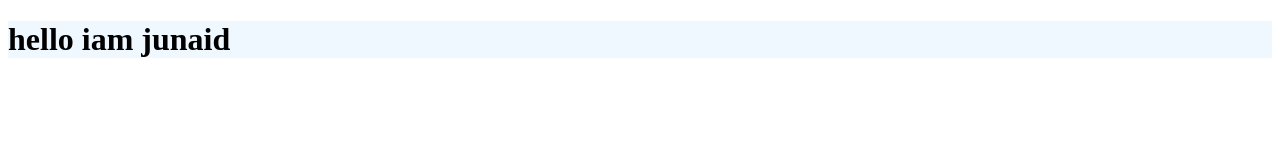
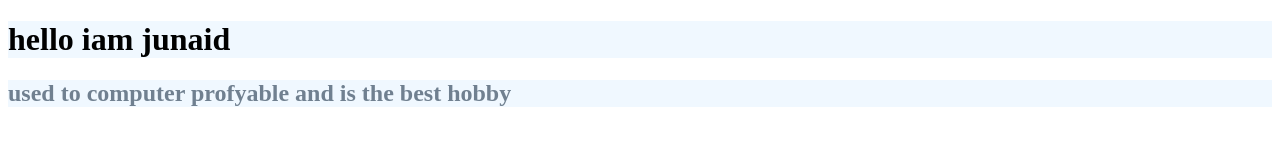
Before and after one commit to junaidsaeedmafia/second-coding, a plain HTML site: page index.html in a window 1280 px wide. Drawn offline with Linux system fonts and the light colour scheme.

Commit message:
second commit

```diff
--- a/index.html
+++ b/index.html
@@ -14,7 +14,9 @@
     hello iam junaid
 </h1>
 
-
+<h2>
+    used to computer profyable and is the best hobby
+</h2>
 
 
 
--- a/style.css
+++ b/style.css
@@ -2,3 +2,8 @@ h1{
     color: black;
     background-color: aliceblue;
 }
+
+h2{
+    color: slategrey;
+    background-color: aliceblue;
+}
```
